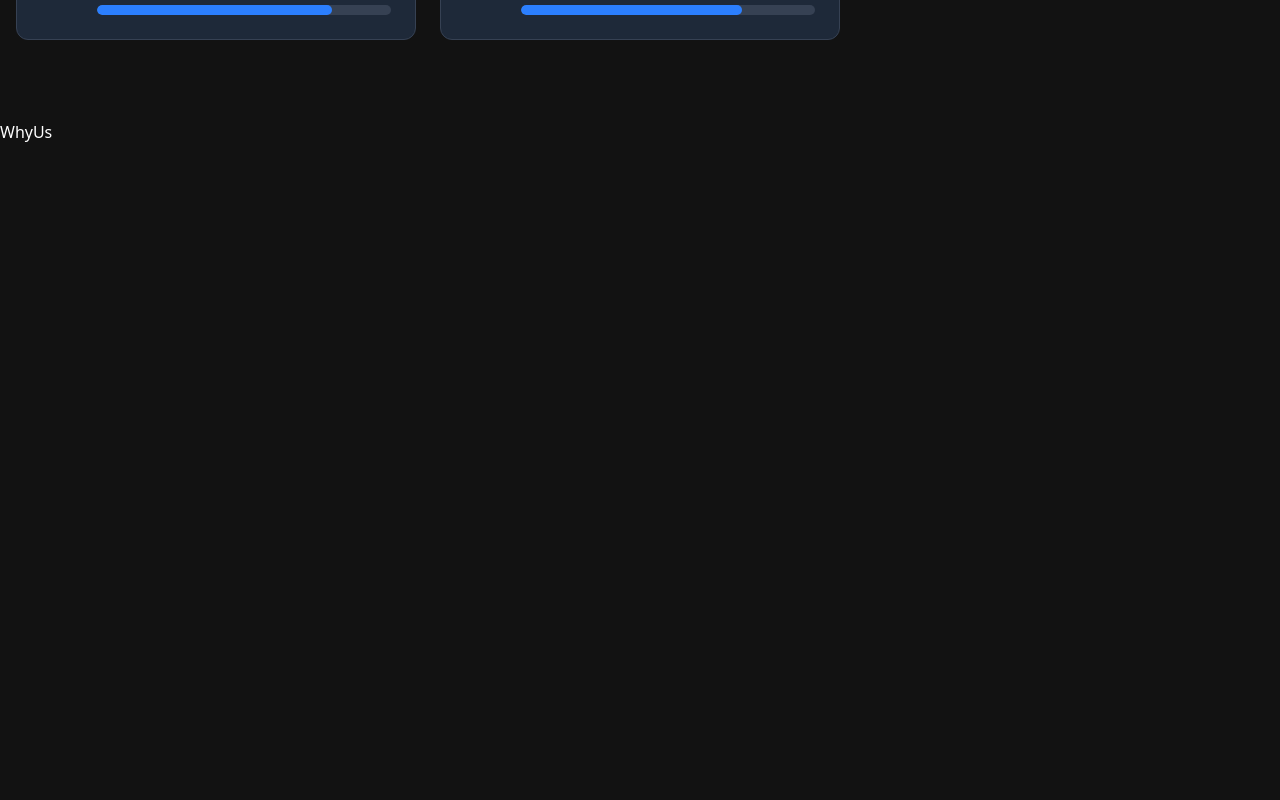
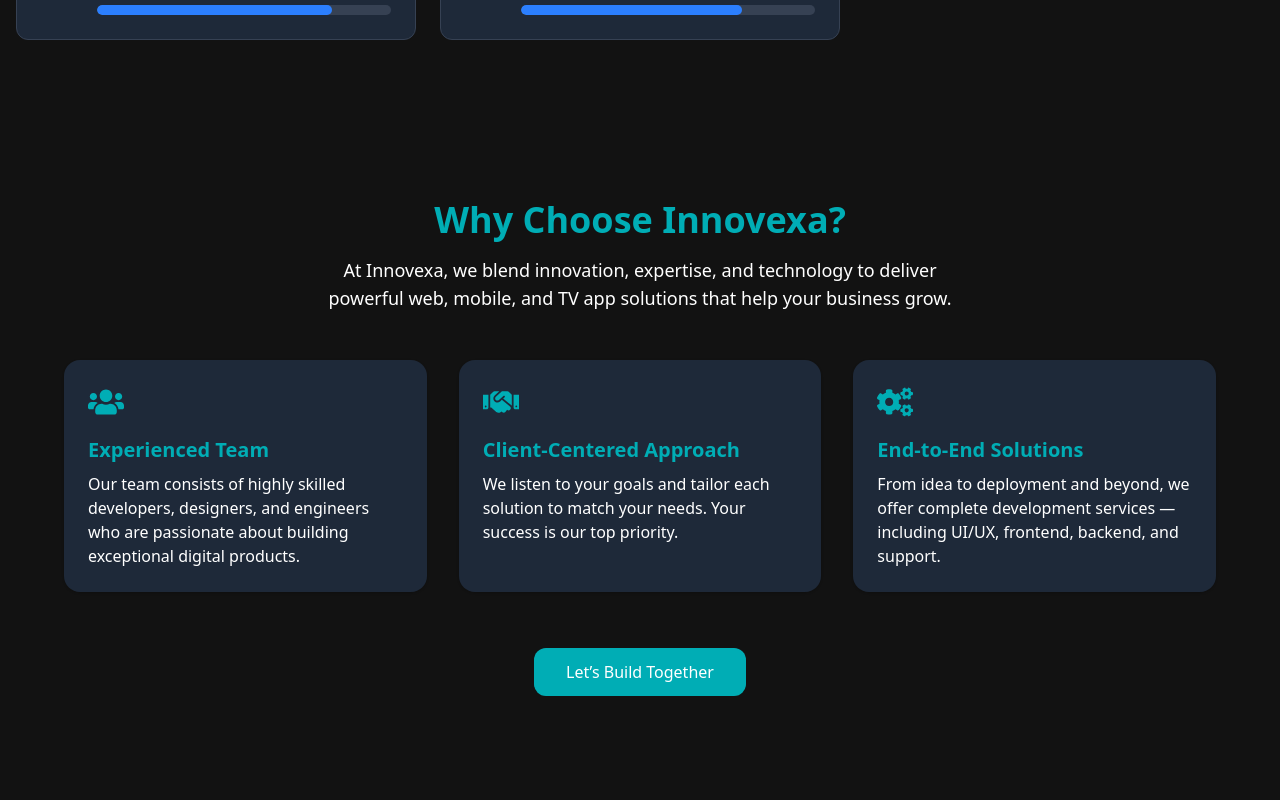
Before and after one commit to FENTON11/Innovexa, a React (Vite) app in the folder Client/: page / in a window 1280 px wide. Shown: the part 4140-4940 px from the top of the page. Built offline with nearby package versions, Linux system fonts and the light colour scheme.

Commit message:
added why us section

```diff
--- a/Client/src/components/Why-us.jsx
+++ b/Client/src/components/Why-us.jsx
@@ -1,5 +1,120 @@
+import React from 'react';
+import { motion } from 'framer-motion';
+import { FaUsers, FaHandshake, FaCogs } from 'react-icons/fa';
+
+const cardVariants = {
+  hidden: { opacity: 0, y: 30 },
+  visible: (i) => ({
+    opacity: 1,
+    y: 0,
+    transition: { delay: i * 0.2, duration: 0.6, ease: 'easeOut' },
+  }),
+};
+
 const WhyUs = () => {
-  return <div className=' min-h-screen'>WhyUs</div>;
+  return (
+    <motion.section
+      className="min-h-screen bg-background py-20 px-6 md:px-16"
+      initial={{ opacity: 0 }}
+      whileInView={{ opacity: 1 }}
+      viewport={{ once: true }}
+      transition={{ duration: 0.8 }}
+    >
+      <div className="max-w-7xl mx-auto">
+        <motion.h2
+          className="text-3xl md:text-4xl font-bold text-center text-primary mb-4 font-rubik-semibold"
+          initial={{ opacity: 0, y: -20 }}
+          whileInView={{ opacity: 1, y: 0 }}
+          viewport={{ once: true }}
+          transition={{ duration: 0.6 }}
+        >
+          Why Choose Innovexa?
+        </motion.h2>
+
+        <motion.p
+          className="text-center text-white max-w-2xl mx-auto mb-12 text-lg"
+          initial={{ opacity: 0 }}
+          whileInView={{ opacity: 1 }}
+          viewport={{ once: true }}
+          transition={{ delay: 0.2, duration: 0.6 }}
+        >
+          At Innovexa, we blend innovation, expertise, and technology to deliver powerful web, mobile, and TV app solutions that help your business grow.
+        </motion.p>
+
+        <div className="grid grid-cols-1 md:grid-cols-3 gap-8">
+          {/* Card 1 */}
+          <motion.div
+            className="bg-gray-800 p-6 rounded-2xl shadow hover:shadow-xl hover:scale-[1.02] transition-transform duration-300"
+            custom={0}
+            initial="hidden"
+            whileInView="visible"
+            viewport={{ once: true }}
+            variants={cardVariants}
+          >
+            <div className="text-primary text-4xl mb-4">
+              <FaUsers />
+            </div>
+            <h3 className="text-xl font-semibold mb-2 text-primary">Experienced Team</h3>
+            <p className="text-white">
+              Our team consists of highly skilled developers, designers, and engineers who are passionate about building exceptional digital products.
+            </p>
+          </motion.div>
+
+          {/* Card 2 */}
+          <motion.div
+            className="bg-gray-800 p-6 rounded-2xl shadow hover:shadow-xl hover:scale-[1.02] transition-transform duration-300"
+            custom={1}
+            initial="hidden"
+            whileInView="visible"
+            viewport={{ once: true }}
+            variants={cardVariants}
+          >
+            <div className="text-primary text-4xl mb-4">
+              <FaHandshake />
+            </div>
+            <h3 className="text-xl font-semibold mb-2 text-primary">Client-Centered Approach</h3>
+            <p className="text-white">
+              We listen to your goals and tailor each solution to match your needs. Your success is our top priority.
+            </p>
+          </motion.div>
+
+          {/* Card 3 */}
+          <motion.div
+            className="bg-gray-800 p-6 rounded-2xl shadow hover:shadow-xl hover:scale-[1.02] transition-transform duration-300"
+            custom={2}
+            initial="hidden"
+            whileInView="visible"
+            viewport={{ once: true }}
+            variants={cardVariants}
+          >
+            <div className="text-primary text-4xl mb-4">
+              <FaCogs />
+            </div>
+            <h3 className="text-xl font-semibold mb-2 text-primary">End-to-End Solutions</h3>
+            <p className="text-white">
+              From idea to deployment and beyond, we offer complete development services — including UI/UX, frontend, backend, and support.
+            </p>
+          </motion.div>
+        </div>
+
+        {/* CTA Button */}
+        <motion.div
+          className="text-center mt-14"
+          initial={{ opacity: 0, y: 20 }}
+          whileInView={{ opacity: 1, y: 0 }}
+          viewport={{ once: true }}
+          transition={{ delay: 0.4, duration: 0.6 }}
+        >
+          <a
+            href="#contact"
+            className="inline-block bg-primary text-white px-8 py-3 rounded-xl font-medium hover:scale-105 transition-transform duration-300"
+          >
+            Let’s Build Together
+          </a>
+        </motion.div>
+      </div>
+    </motion.section>
+  );
 };
 
 export default WhyUs;
```
